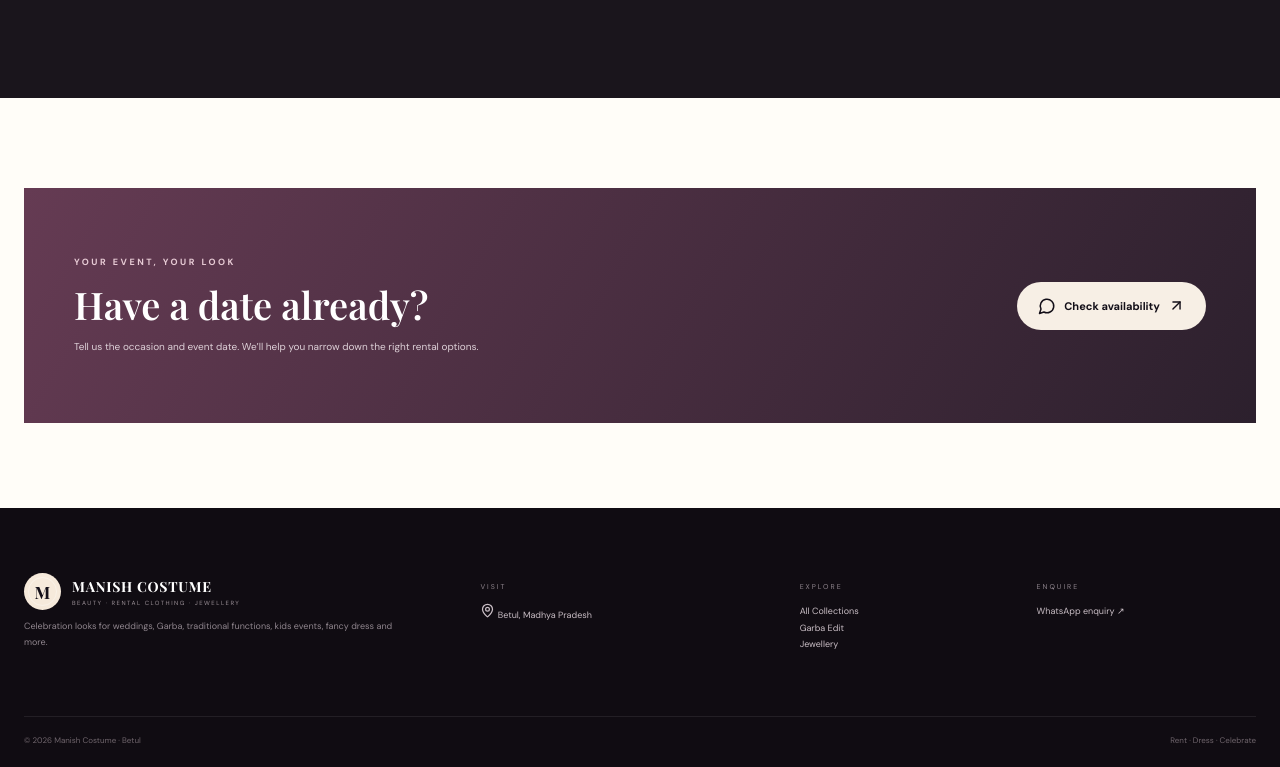
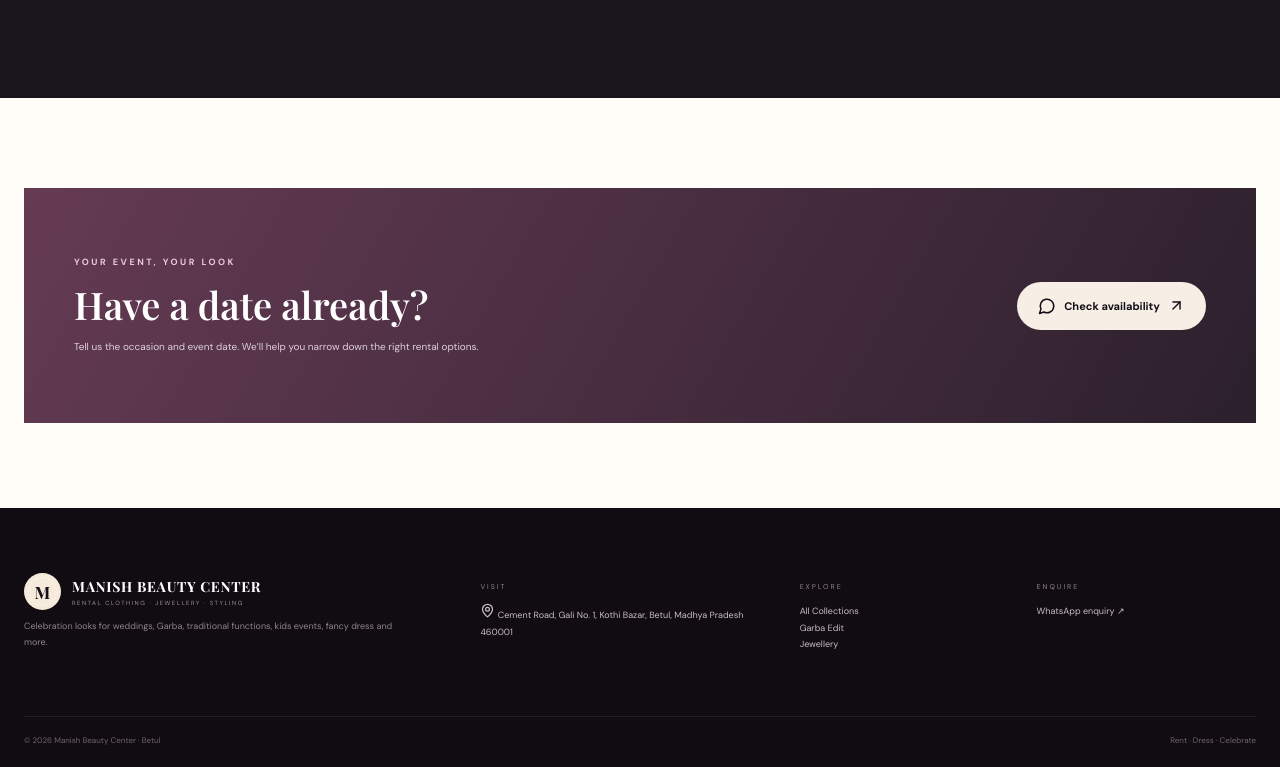
Before and after one commit to satitech-admin/manish-beauty-renta-clothig-store, a Next.js app: page / in a window 1280 px wide. Shown: the part 8263-9030 px from the top of the page. Built offline with nearby package versions, Linux system fonts and the light colour scheme; a web font is replaced by a local one.

Commit message:
Connect verified business contact details

```diff
--- a/src/app/page.js
+++ b/src/app/page.js
@@ -3,7 +3,7 @@ import { ArrowUpRight, CalendarDays, Gem, MapPin, MessageCircle, ShieldCheck, Wa
 import { categories, products, occasions, garbaCollection, homeImages } from "../data";
 import SiteHeader from "../components/SiteHeader";
 
-const wa=(text)=>`https://wa.me/?text=${encodeURIComponent(text)}`;
+const wa=(text)=>`https://wa.me/918717934400?text=${encodeURIComponent(text)}`;
 
 export default function Home(){
   const featured=products.slice(0,8);
@@ -19,7 +19,7 @@ export default function Home(){
           <p>Premium rental clothing, bridal & groom looks, Garba outfits, fancy dress, jewellery and accessories—curated for every celebration in Betul.</p>
           <div className="hero-actions">
             <Link className="btn btn-dark" href="/costumes">Explore the wardrobe <ArrowUpRight size={17}/></Link>
-            <a className="btn btn-light" href={wa("Hello Manish Costume, I want help choosing a rental look for my event.")} target="_blank" rel="noreferrer">Style me for my event</a>
+            <a className="btn btn-light" href={wa("Hello Manish Beauty Center, I want help choosing a rental look for my event.")} target="_blank" rel="noreferrer">Style me for my event</a>
           </div>
           <div className="hero-proof"><div><b>01</b><span>Wedding<br/>Looks</span></div><div><b>02</b><span>Garba<br/>Edits</span></div><div><b>03</b><span>Fancy<br/>Dress</span></div><div><b>04</b><span>Jewellery<br/>Rentals</span></div></div>
         </div>
@@ -82,9 +82,9 @@ export default function Home(){
 
     <section className="booking-premium wrap">
       <div><span className="eyebrow">YOUR EVENT, YOUR LOOK</span><h2>Have a date already?</h2><p>Tell us the occasion and event date. We’ll help you narrow down the right rental options.</p></div>
-      <a className="btn btn-cream" href={wa("Hello Manish Costume, I want to check rental availability. My event date is: ")} target="_blank" rel="noreferrer"><MessageCircle size={18}/> Check availability <ArrowUpRight size={17}/></a>
+      <a className="btn btn-cream" href={wa("Hello Manish Beauty Center, I want to check rental availability. My event date is: ")} target="_blank" rel="noreferrer"><MessageCircle size={18}/> Check availability <ArrowUpRight size={17}/></a>
     </section>
 
-    <footer id="contact" className="site-footer"><div className="wrap footer-grid"><div><div className="brand footer-brand"><span className="brand-mark">M</span><span className="brand-copy"><b>MANISH COSTUME</b><small>BEAUTY · RENTAL CLOTHING · JEWELLERY</small></span></div><p>Celebration looks for weddings, Garba, traditional functions, kids events, fancy dress and more.</p></div><div><small>VISIT</small><p><MapPin size={15}/> Betul, Madhya Pradesh</p></div><div><small>EXPLORE</small><p><Link href="/costumes">All Collections</Link><br/><Link href="/#garba">Garba Edit</Link><br/><Link href="/#jewellery">Jewellery</Link></p></div><div><small>ENQUIRE</small><p><a href={wa("Hello Manish Costume, I want to enquire about a rental look.")} target="_blank" rel="noreferrer">WhatsApp enquiry ↗</a></p></div></div><div className="wrap footer-bottom"><span>© 2026 Manish Costume · Betul</span><span>Rent · Dress · Celebrate</span></div></footer>
+    <footer id="contact" className="site-footer"><div className="wrap footer-grid"><div><div className="brand footer-brand"><span className="brand-mark">M</span><span className="brand-copy"><b>MANISH BEAUTY CENTER</b><small>RENTAL CLOTHING · JEWELLERY · STYLING</small></span></div><p>Celebration looks for weddings, Garba, traditional functions, kids events, fancy dress and more.</p></div><div><small>VISIT</small><p><MapPin size={15}/> Cement Road, Gali No. 1, Kothi Bazar, Betul, Madhya Pradesh 460001</p></div><div><small>EXPLORE</small><p><Link href="/costumes">All Collections</Link><br/><Link href="/#garba">Garba Edit</Link><br/><Link href="/#jewellery">Jewellery</Link></p></div><div><small>ENQUIRE</small><p><a href={wa("Hello Manish Beauty Center, I want to enquire about a rental look.")} target="_blank" rel="noreferrer">WhatsApp enquiry ↗</a></p></div></div><div className="wrap footer-bottom"><span>© 2026 Manish Beauty Center · Betul</span><span>Rent · Dress · Celebrate</span></div></footer>
   </main>
 }
```
